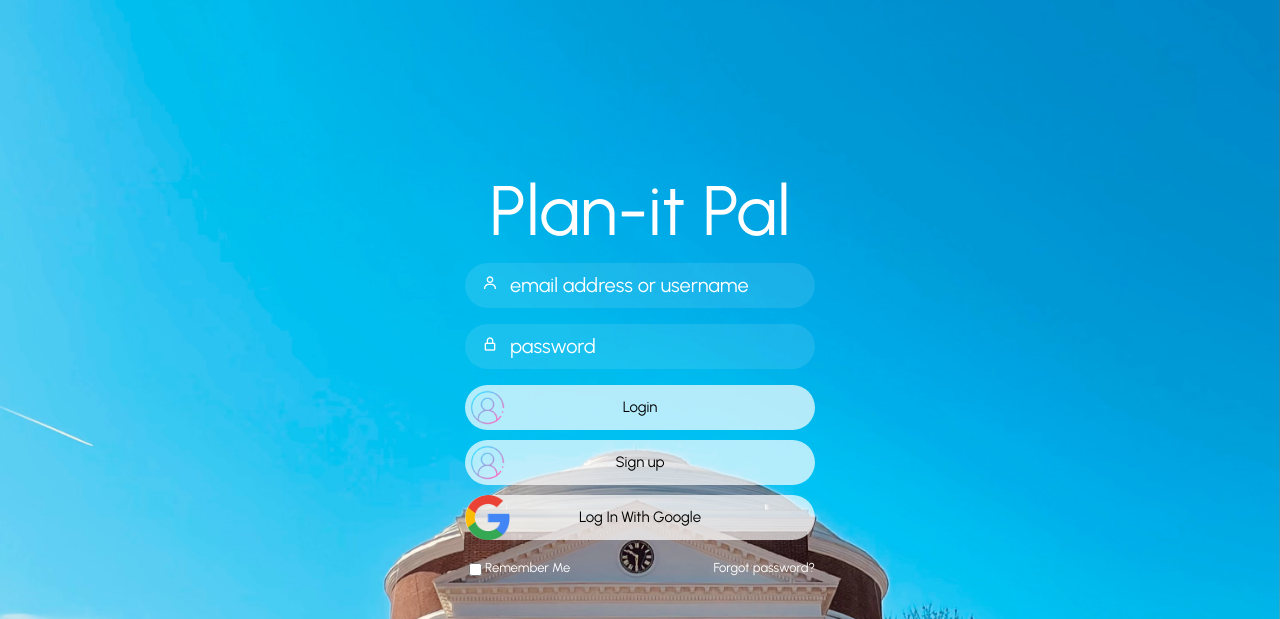
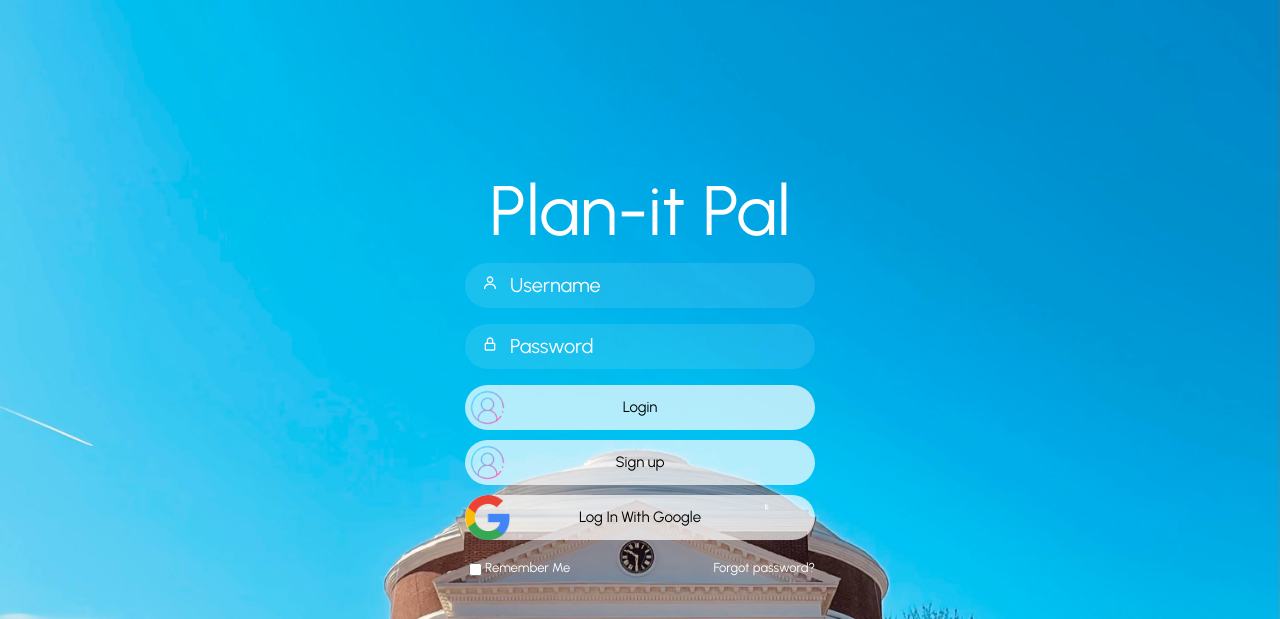
Before and after one commit to willbelcher/cs3240-project, a Django app: page / in a window 1280 px wide. Shown: the top 619 px of the page. Run offline with Django 4.2, Linux system fonts and the light colour scheme; some libraries are stand-ins or nearby versions.

Commit message:
Username Only

```diff
--- a/login/templates/account/login.html
+++ b/login/templates/account/login.html
@@ -35,13 +35,13 @@
 
                 <!-- Email/Username Field -->
                 <div class="input-field">
-                    <input type="text" class="input" name="login" required placeholder="email address or username" id="id_login">
+                    <input type="text" class="input" name="login" required placeholder="Username" id="id_login">
                     <i class='bx bx-user' ></i>
                 </div>
 
                 <!-- Password Field -->
                 <div class="input-field">
-                    <input type="Password" class="input" name="password" required placeholder="password" id="id_password">
+                    <input type="Password" class="input" name="password" required placeholder="Password" id="id_password">
                     <i class='bx bx-lock-alt'></i>
                 </div>
 
@@ -53,12 +53,6 @@
                     }
                 </style>
 
-            <!-- Signin Logo -->
-            <style>
-                .regular-login {
-                    background-image: url('{% static "img/login_logo.png" %}');
-                }
-            </style>
 
                 <!-- Google Logo -->
                 <style>
```
